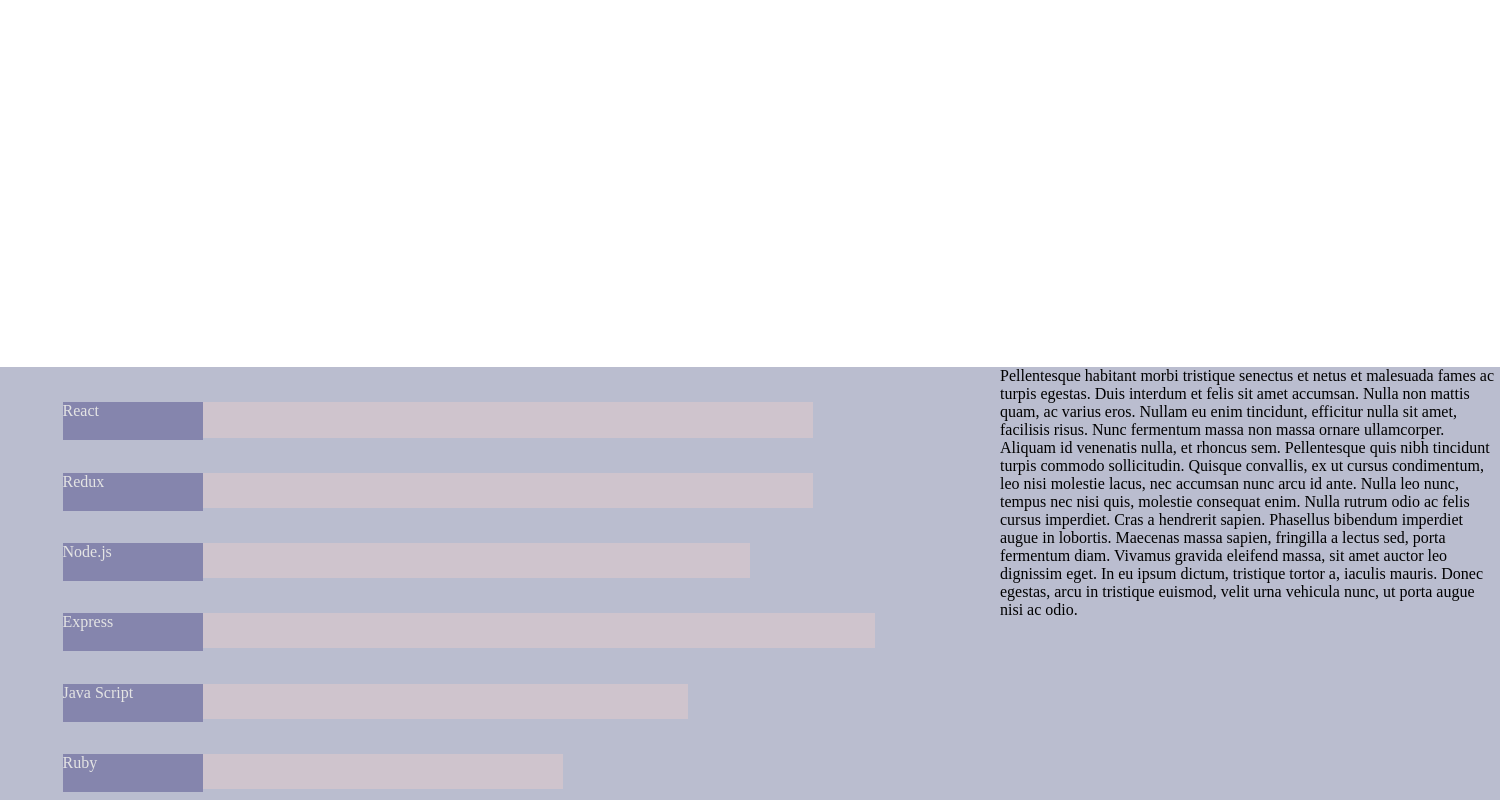
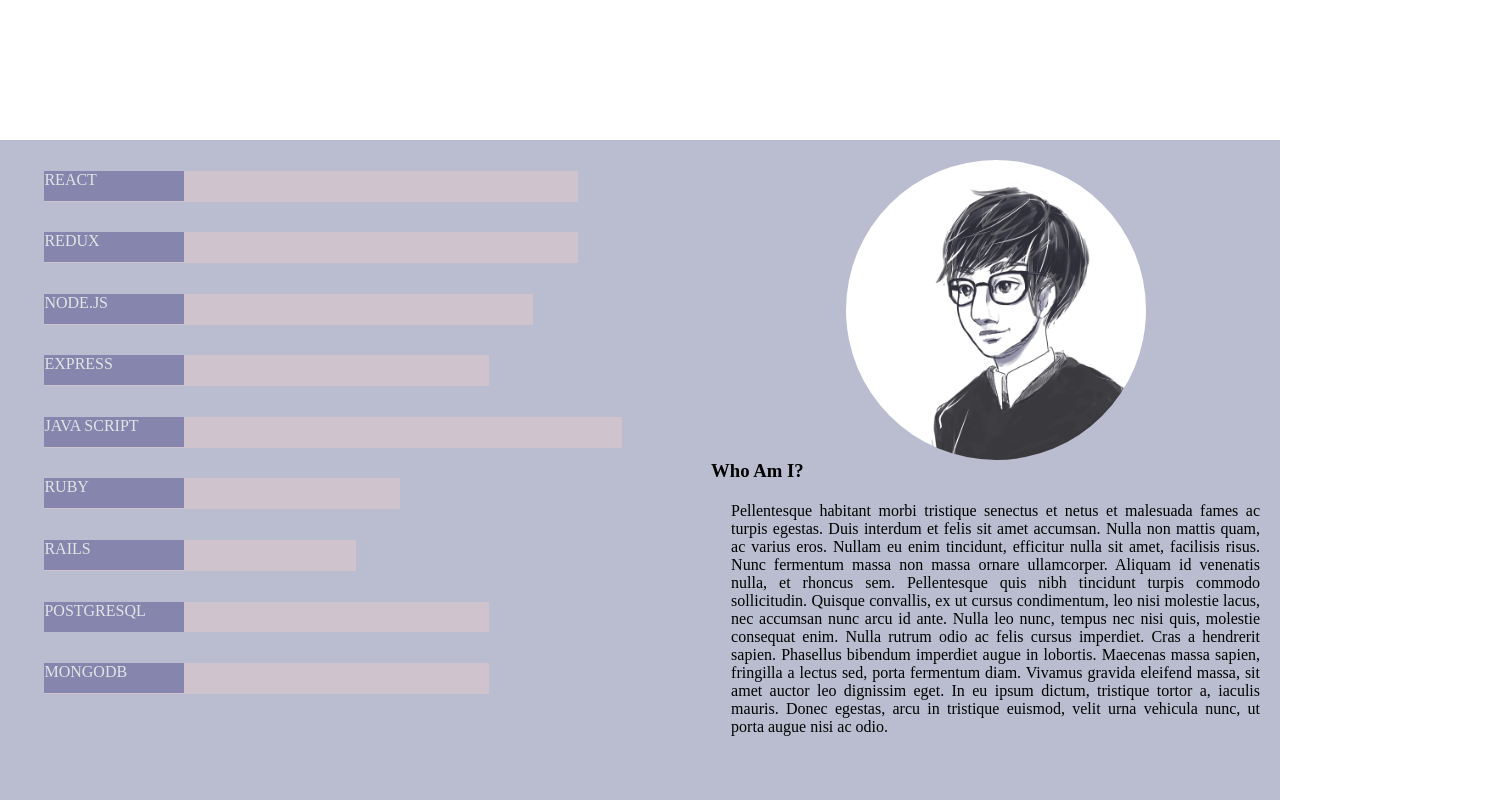
Before and after one commit to ixnp/redux-react-sass-portfolio, a React (Create React App) app in the folder portfolio/: page / in a window 1280 px wide. Shown: the part 1460-2260 px from the top of the page, 1500 px wide, since content can reach past the window. Built offline with nearby package versions, Linux system fonts and the light colour scheme; a web font is replaced by a local one.

Commit message:
added avitar image

```diff
--- a/portfolio/src/components/Header.js
+++ b/portfolio/src/components/Header.js
@@ -4,7 +4,7 @@
 import '../scss/main.scss';
 
 import bannerImage from '../assets/headingimg.jpeg'
-import avatar from '../assets/avatar.jpeg'
+
 const Header = () => {
     return (
       <div className="header-container">
--- a/portfolio/src/components/Skills.js
+++ b/portfolio/src/components/Skills.js
@@ -1,5 +1,6 @@
 import React from 'react';
 import '../scss/main.scss';
+import avatar from "../assets/avatar.jpeg";
 //need to build out graph types
 //pass props of graphs bar, pie line
 //build buttons that switches graph type
@@ -19,11 +20,14 @@
         <li className="back-end"><span>Rails</span></li>
         <li className="back-end"><span>PostgreSQL</span></li>
         <li className="back-end"><span>MongoDB</span></li>
-        <li className="front-end"><span>HTML/SCSS</span></li>
-        <li className="front-end"><span>UI Design</span></li>
-        <li className="front-end"><span>Photoshop</span></li>
+
         </div>
         <div className="skills-info">
+
+        <div className="circle">
+          <img className="avatar" src={avatar}></img>
+          </div>
+          <h3>Who Am I?</h3>
           <p>Pellentesque habitant morbi tristique senectus et netus et malesuada fames ac turpis egestas. Duis interdum et felis sit amet accumsan. Nulla non mattis quam, ac varius eros. Nullam eu enim tincidunt, efficitur nulla sit amet, facilisis risus. Nunc fermentum massa non massa ornare ullamcorper. Aliquam id venenatis nulla, et rhoncus sem. Pellentesque quis nibh tincidunt turpis commodo sollicitudin. Quisque convallis, ex ut cursus condimentum, leo nisi molestie lacus, nec accumsan nunc arcu id ante. Nulla leo nunc, tempus nec nisi quis, molestie consequat enim. Nulla rutrum odio ac felis cursus imperdiet. Cras a hendrerit sapien. Phasellus bibendum imperdiet augue in lobortis. Maecenas massa sapien, fringilla a lectus sed, porta fermentum diam. Vivamus gravida eleifend massa, sit amet auctor leo dignissim eget. In eu ipsum dictum, tristique tortor a, iaculis mauris. Donec egestas, arcu in tristique euismod, velit urna vehicula nunc, ut porta augue nisi ac odio.</p>
         </div>
       </div>
--- a/portfolio/src/scss/heading.scss
+++ b/portfolio/src/scss/heading.scss
@@ -2,12 +2,13 @@
 .header-container{
 
   font-family: $font-headings;
-  min-width: 1500px;
+
   overflow:hidden;
     &-text{
+
         color: $light-primary;
-        margin: 35% 10px 0px 10px;
-        font-size: 250%;
+        grid-column: 3/4;
+        font-size: 100%;
         z-index:0;
 
        h1, h2{
--- a/portfolio/src/scss/layout.scss
+++ b/portfolio/src/scss/layout.scss
@@ -2,6 +2,7 @@
     display:grid;
     grid-template-columns: repeat(8, 1fr);
     grid-template-rows: 1fr 1fr 1fr 1fr 10px;
+    width:100%;
 }
 
 .header-container{
@@ -33,6 +34,7 @@
   grid-row: 3;
   grid-column: 1/-1;
   background: #babdcf;
+
 }
 .contact{
   grid-row: 4;
--- a/portfolio/src/scss/mixin.scss
+++ b/portfolio/src/scss/mixin.scss
@@ -5,6 +5,7 @@
             & span{
               position: absolute;
                z-index: 5;
+                 text-transform: uppercase;
 
             }
         }
--- a/portfolio/src/scss/skills.scss
+++ b/portfolio/src/scss/skills.scss
@@ -1,10 +1,39 @@
 .skills{
     display: flex;
+
     &-info{
+        padding:20px 0 0 0;
         width: 50%;
+
+        .circle{
+
+          margin: auto;
+        width: 20vw;
+        min-width: 300px;
+        max-width: 430px;
+        height: 34vh;
+        min-height: 300px;
+        max-height:430px;
+        position: relative;
+        overflow: hidden;
+        border-radius: 50%;
+        }
+        img {
+
+          display: inline;
+          margin:-12% 0% 0% -6%;
+          height: 145%;
+          width: auto;
+        }
+        p{
+          padding:20px;
+          text-align: justify;
+        }
     }
     &-graph{
-    width: 100%;
+
+    width: 800px;
+    height: 800px;
     display: grid;
     grid-template-columns: repeat(16, 1fr);
     grid-template-rows: repeat(26,1fr);
@@ -21,8 +50,7 @@
             	content: '';
               position: absolute;
               background-color: $shadow-mid;
-              height: 3.5%;
-               min-height: 38px;
+              height: 30px;
               width:13%;
               min-width: 85px;
               max-width: 140px;
@@ -41,10 +69,10 @@
             @include graph(6,11);
         }
         &:nth-child(5){
-            @include graph(8,13);
+            @include graph(8,10);
         }
         &:nth-child(6){
-            @include graph(10,10);
+            @include graph(10,13);
 
         }
         &:nth-child(7){
```
